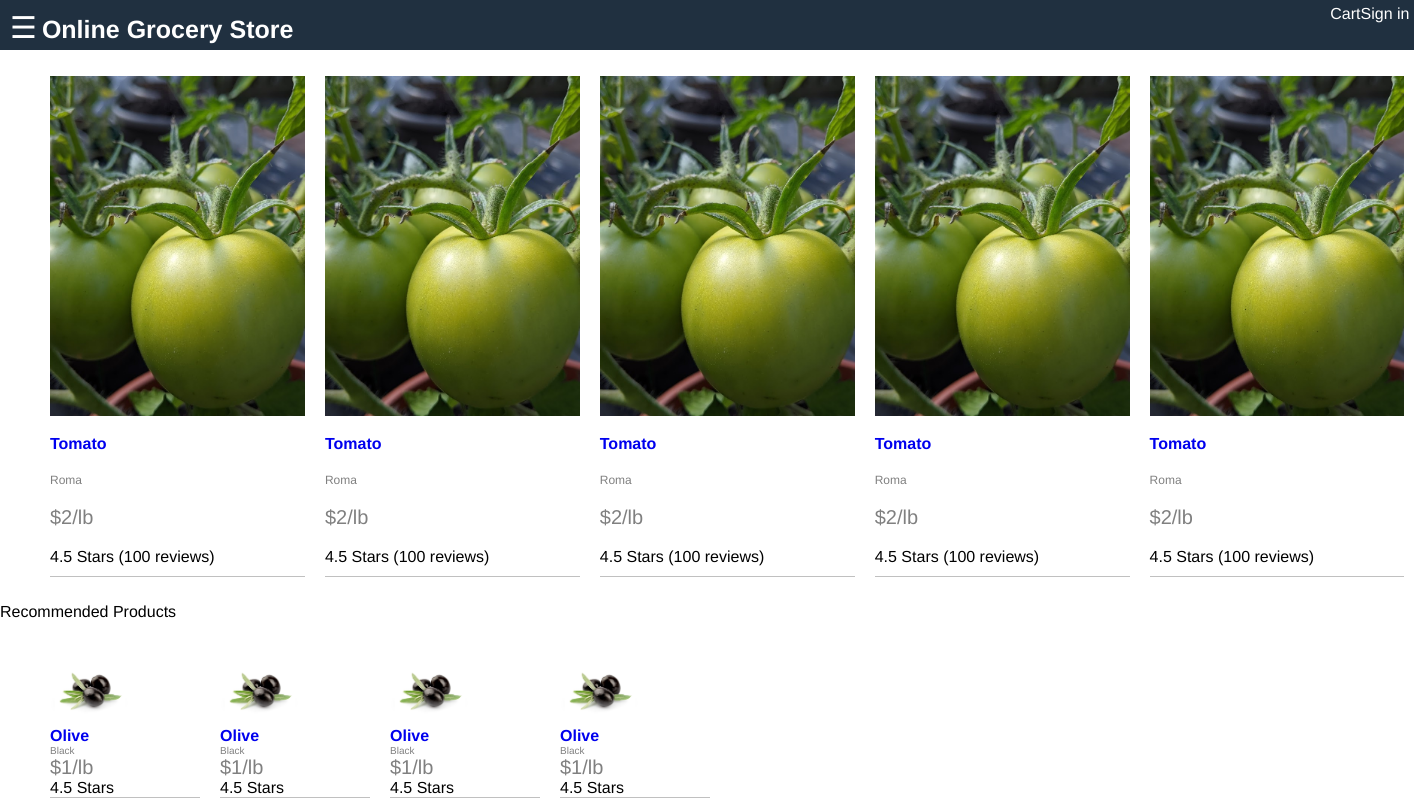
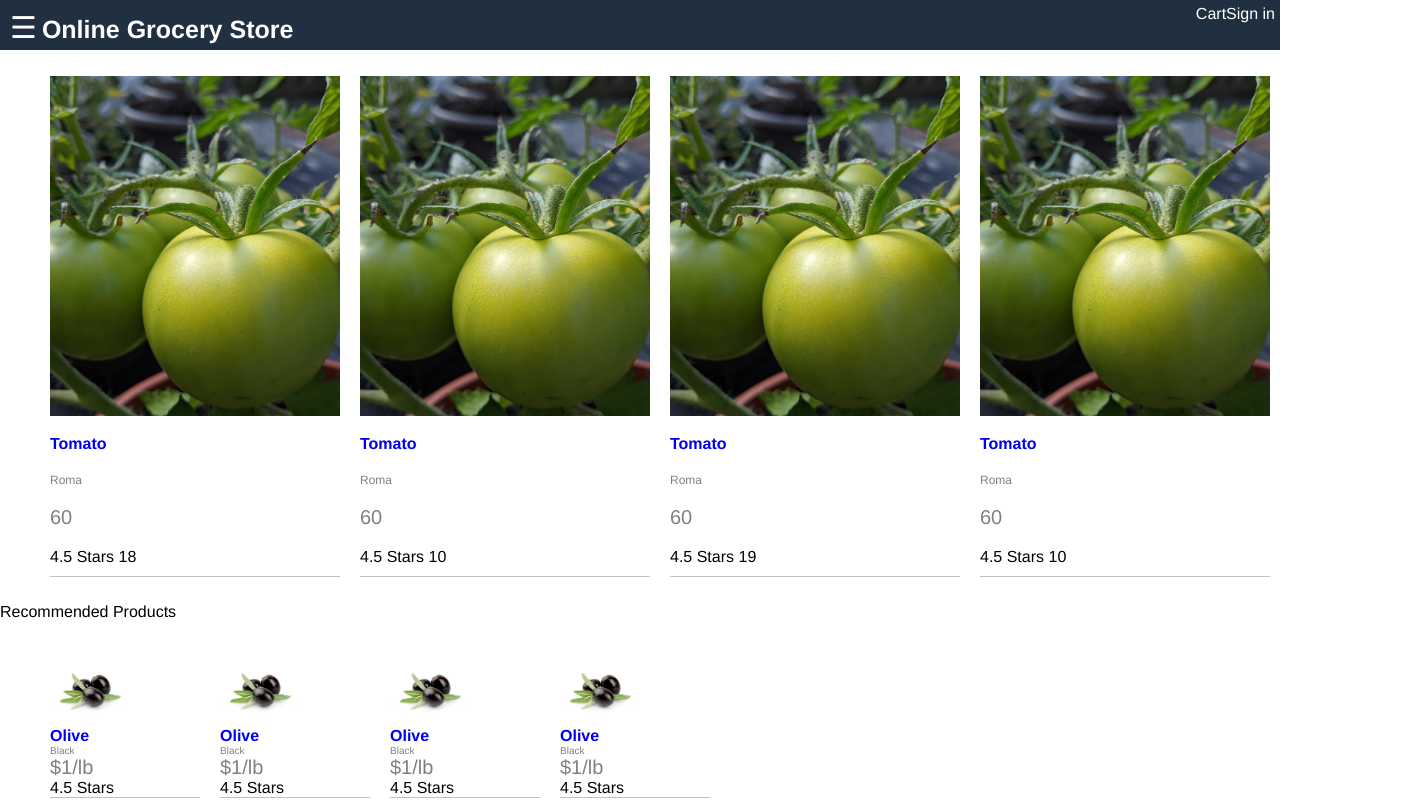
Before and after one commit to mekalyan26/Javascript_Projects, a React (Create React App) app in the folder OnlineGroceryStore/frontend/: page / in a window 1280 px wide. Shown: the top 800 px of the page, 1414 px wide, since content can reach past the window. Built offline with nearby package versions, Linux system fonts and the light colour scheme.

Commit message:
loading data dynamically

```diff
--- a/OnlineGroceryStore/frontend/src/App.js
+++ b/OnlineGroceryStore/frontend/src/App.js
@@ -1,5 +1,7 @@
-import logo from './logo.svg';
-import './App.css';
+import React from 'react';
+import data from './data';
+import './App.css'
+
 
 function App() {
 
@@ -39,61 +41,20 @@
     <main className="main">
     <div className="content">
         <ul className="products">
+          {
+            data.products.map(product =>
             <li >
                 <div className="product">
-                    <img src="/images/vegetable1.jpg" alt="product" className="product-image"/>
+                    <img src={product.image} alt="product" className="product-image"/>
                     <div className="product-name">
-                        <a href="product.html">Tomato</a>
+                        <a href="product.html">{product.name}</a>
                     </div>
-                    <div className="product-brand">Roma</div>
-                    <div className="product-price">$2/lb</div>
-                    <div className="product-rating">4.5 Stars (100 reviews)</div>
+                    <div className="product-brand">{product.brand}</div>
+                    <div className="product-price">{product.price}</div>
+                    <div className="product-rating">{product.rating} Stars {product.reviews}</div>
                 </div>
-            </li>
-            <li >
-                <div className="product">
-                    <img src="/images/vegetable1.jpg" alt="product" className="product-image"/>
-                    <div className="product-name">
-                        <a href="product.html">Tomato</a>
-                    </div>
-                    <div className="product-brand">Roma</div>
-                    <div className="product-price">$2/lb</div>
-                    <div className="product-rating">4.5 Stars (100 reviews)</div>
-                </div>
-            </li>
-            <li >
-                <div className="product">
-                    <img src="/images/vegetable1.jpg" alt="product" className="product-image"/>
-                    <div className="product-name">
-                        <a href="product.html">Tomato</a>
-                    </div>
-                    <div className="product-brand">Roma</div>
-                    <div className="product-price">$2/lb</div>
-                    <div className="product-rating">4.5 Stars (100 reviews)</div>
-                </div>
-            </li>
-            <li >
-                <div className="product">
-                    <img src="/images/vegetable1.jpg" alt="product" className="product-image"/>
-                    <div className="product-name">
-                        <a href="product.html">Tomato</a>
-                    </div>
-                    <div className="product-brand">Roma</div>
-                    <div className="product-price">$2/lb</div>
-                    <div className="product-rating">4.5 Stars (100 reviews)</div>
-                </div>
-            </li>
-            <li >
-                <div className="product">
-                    <img src="/images/vegetable1.jpg" alt="product" className="product-image"/>
-                    <div className="product-name">
-                        <a href="product.html">Tomato</a>
-                    </div>
-                    <div className="product-brand">Roma</div>
-                    <div className="product-price">$2/lb</div>
-                    <div className="product-rating">4.5 Stars (100 reviews)</div>
-                </div>
-            </li>
+            </li> )
+          }
         </ul>
 
         <div>
--- /dev/null
+++ b/OnlineGroceryStore/frontend/src/data.js
@@ -0,0 +1,40 @@
+export default {
+    products: [
+    {
+        name:'Tomato',
+        category: 'vegetables',
+        image:'/images/vegetable1.jpg',
+        price: 60,
+        brand: 'Roma',
+        rating: 4.5,
+        reviews: 18
+    },
+    {
+        name:'Tomato',
+        category: 'vegetables',
+        image:'/images/vegetable1.jpg',
+        price: 60,
+        brand: 'Roma',
+        rating: 4.5,
+        reviews: 10
+    },
+    {
+        name:'Tomato',
+        category: 'vegetables',
+        image:'/images/vegetable1.jpg',
+        price: 60,
+        brand: 'Roma',
+        rating: 4.5,
+        reviews: 19
+    },
+    {
+        name:'Tomato',
+        category: 'vegetables',
+        image:'/images/vegetable1.jpg',
+        price: 60,
+        brand: 'Roma',
+        rating: 4.5,
+        reviews: 10
+    }
+]
+}
```
